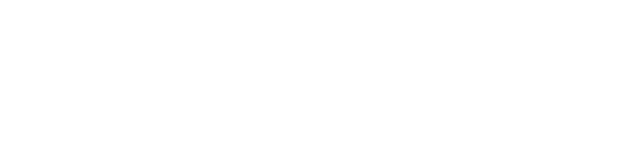
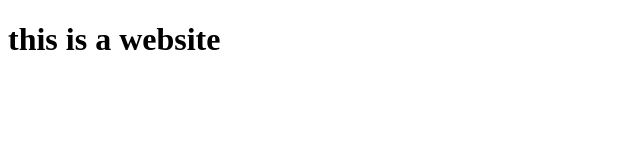
Before and after one commit to rscanning/colaborative_project, a plain HTML site: page index.html in a window 1280 px wide. Shown: the whole page, without its empty margins (0-640 px from the left). Drawn offline with Linux system fonts and the light colour scheme.

Commit message:
addded h1 title tag to index.html

```diff
--- a/index.html
+++ b/index.html
@@ -7,6 +7,8 @@
 
     <body>
 
+        <h1> this is a website </h1>
+
     </body>
 
 </html>
```
